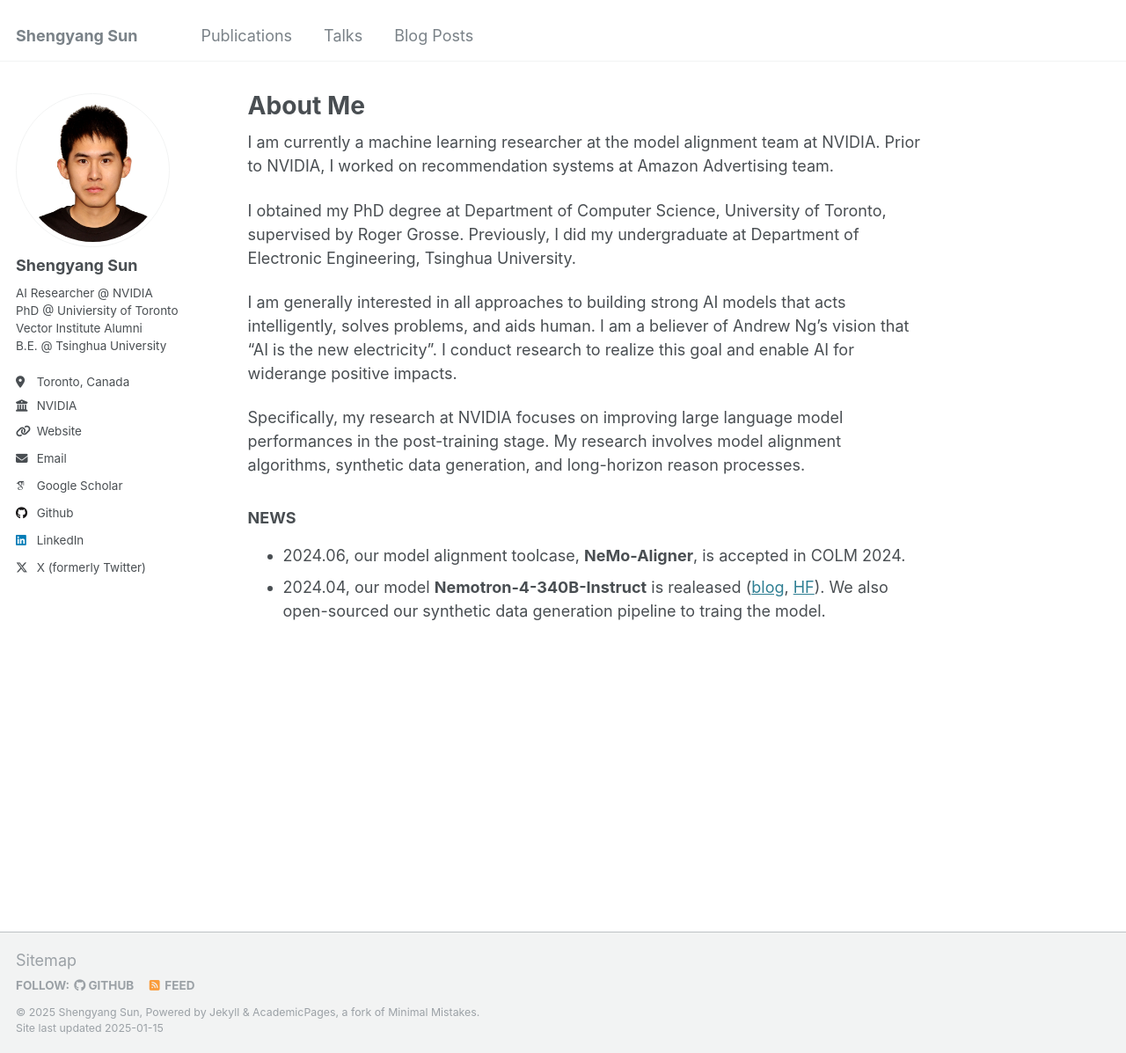
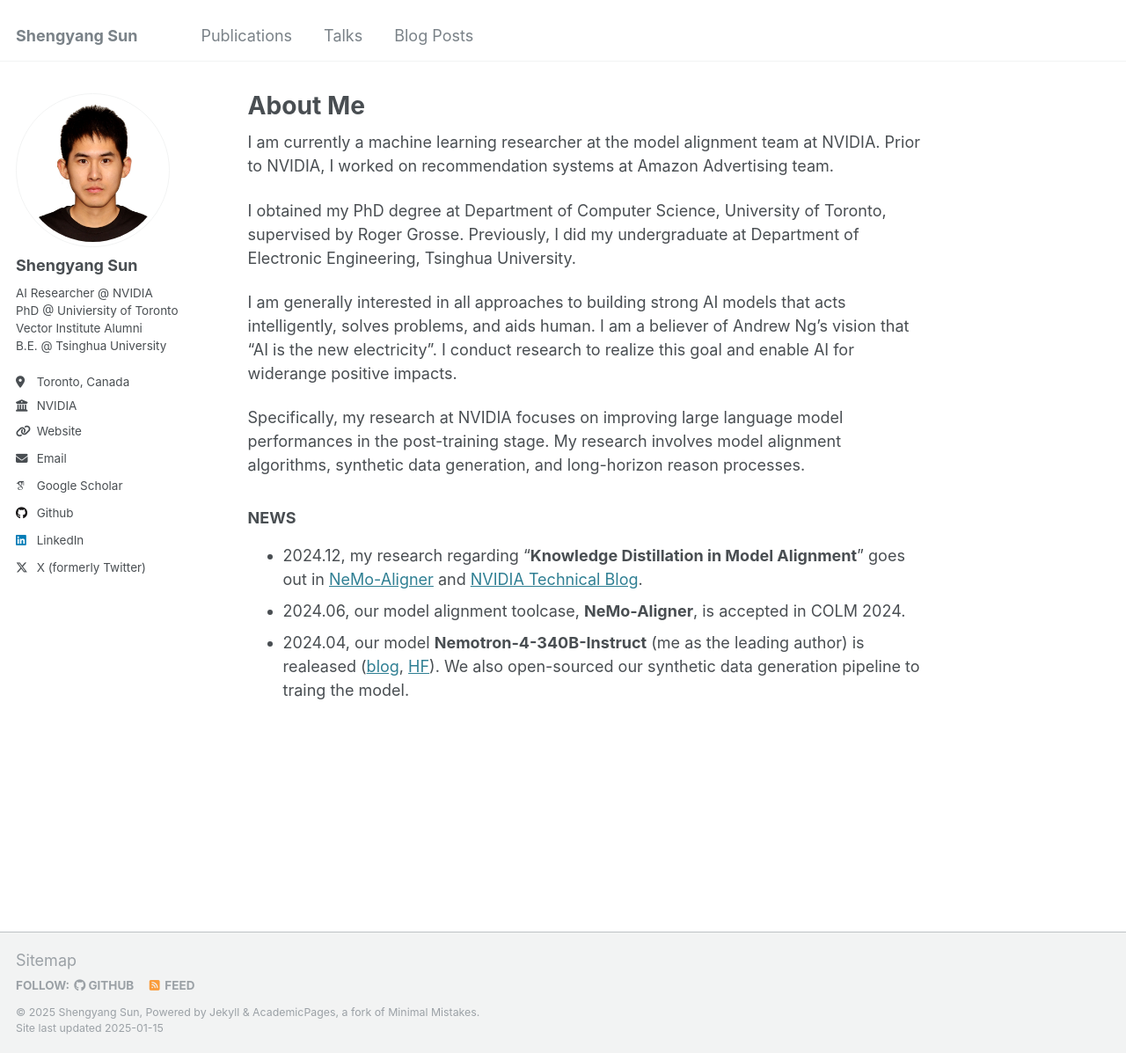
Before and after one commit to ssydasheng/ssydasheng.github.io, a Jekyll site: the page built from _pages/about.md, in a window 1280 px wide and 1197 px high. Shown: the whole window at 88% size. Built offline with Jekyll 4.4.1, drawn with Linux system fonts in a browser that asks for light colours; some web fonts are replaced.

Commit message:
update kd

```diff
--- a/_pages/about.md
+++ b/_pages/about.md
@@ -18,5 +18,6 @@ Specifically, my research at NVIDIA focuses on improving large language model pe
 
 ### NEWS
 
+* 2024.12, my research regarding "**Knowledge Distillation in Model Alignment**" goes out in [NeMo-Aligner](https://docs.nvidia.com/nemo-framework/user-guide/latest/modelalignment/knowledge-distillation.html) and [NVIDIA Technical Blog](https://developer.nvidia.com/blog/data-efficient-knowledge-distillation-for-supervised-fine-tuning-with-nvidia-nemo-aligner/).
 * 2024.06, our model alignment toolcase, **NeMo-Aligner**, is accepted in COLM 2024.
-* 2024.04, our model **Nemotron-4-340B-Instruct** is realeased ([blog](https://developer.nvidia.com/blog/leverage-our-latest-open-models-for-synthetic-data-generation-with-nvidia-nemotron-4-340b/), [HF](https://huggingface.co/nvidia/Nemotron-4-340B-Instruct)). We also open-sourced our synthetic data generation pipeline to traing the model.
+* 2024.04, our model **Nemotron-4-340B-Instruct** (me as the leading author) is realeased ([blog](https://developer.nvidia.com/blog/leverage-our-latest-open-models-for-synthetic-data-generation-with-nvidia-nemotron-4-340b/), [HF](https://huggingface.co/nvidia/Nemotron-4-340B-Instruct)). We also open-sourced our synthetic data generation pipeline to traing the model.
```
